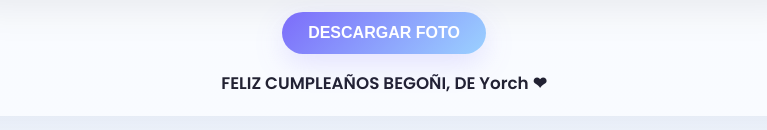
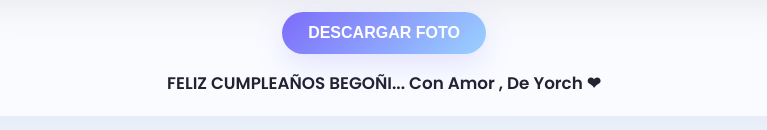
Before and after one commit to cntdjgeorge-netizen/CUMPLEA-OS-BEGO-A, a plain HTML site: page index.html in a window 1280 px wide. Shown: the part 1720-1850 px from the top of the page, without its empty margins (256-1023 px from the left). Drawn offline with Linux system fonts and the light colour scheme.

Commit message:
Update index.html

```diff
--- a/index.html
+++ b/index.html
@@ -181,7 +181,7 @@
       position: fixed;
       top: 20px;
       left: 20px;
-      background: white;
+      background: red;
       border: none;
       border-radius: 999px;
       padding: 10px 16px;
@@ -231,7 +231,8 @@
       <img id="photo" class="photo" src="begoña.jpg" alt="Foto de Begoña">
       <div class="controls">
         <button id="downloadBtn" class="btn">DESCARGAR FOTO</button>
-        <div class="final-text">FELIZ CUMPLEAÑOS BEGOÑI, DE Yorch ❤</div>
+        <div class="final-text">FELIZ CUMPLEAÑOS BEGOÑI...
+          Con Amor , De  Yorch ❤</div>
       </div>
     </div>
     <div style="height:8vh"></div>
```
